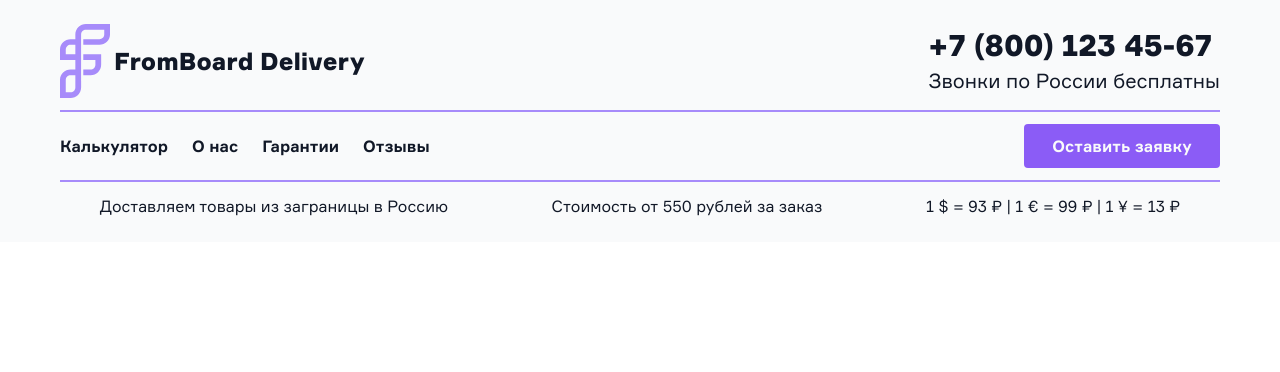
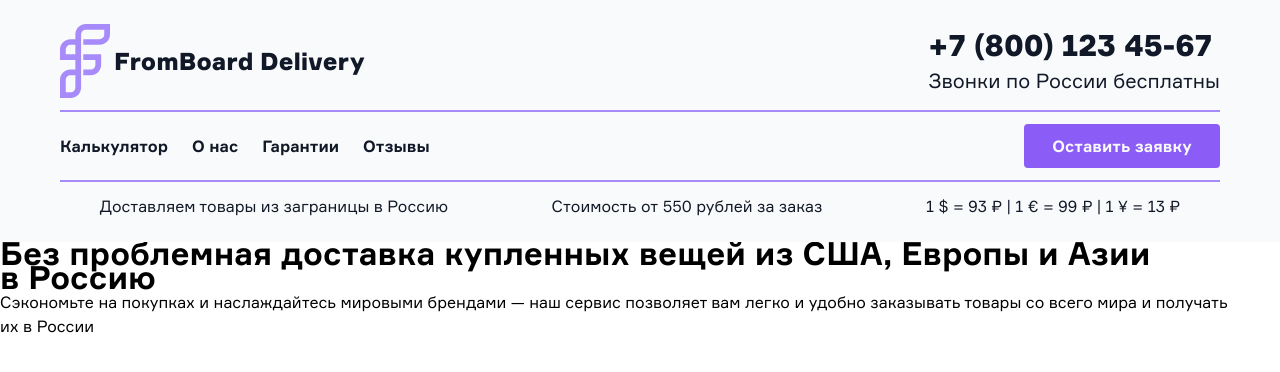
Before and after one commit to Aucismy/fromboard, a React (Create React App) app: page / in a window 1280 px wide. Shown: the top 372 px of the page. Built offline with nearby package versions, Linux system fonts and the light colour scheme.

Commit message:
Добавление главной страницы сайтап.

```diff
--- a/src/components/header/HeaderRightMenu.jsx
+++ b/src/components/header/HeaderRightMenu.jsx
@@ -5,6 +5,8 @@ import { useState, useRef, useEffect } from "react"
 // Импорт компонентов
 import DeliveryCost from "./DeliveryCost"
 import PhoneInfo from "./PhoneInfo"
+
+
 
 const HeaderRightMenu = () => {
 
--- a/src/components/main/App.jsx
+++ b/src/components/main/App.jsx
@@ -1,13 +1,19 @@
 import Header from "../header/Header"
+import MainPage from "../mainpage/MainPage"
 
 const App = () => {
+
+    const onClickOverlay = () => {
+
+    }
+
     return (
         <div className="fromboard-delivery">
             <Header />
+            <MainPage />
 
 
-
-            <div id="overlay"></div>
+            <div id="overlay" onClick={onClickOverlay}></div>
         </div>
     )
 }
--- /dev/null
+++ b/src/components/mainpage/MainHero.jsx
@@ -0,0 +1,11 @@
+import MainHeroInfo from "./MainHeroInfo"
+
+const MainHero = () => {
+    return (
+        <div className="main-hero">
+            <MainHeroInfo />
+        </div>
+    )
+}
+
+export default MainHero
--- /dev/null
+++ b/src/components/mainpage/MainHeroInfo.jsx
@@ -0,0 +1,13 @@
+
+
+const MainHeroInfo = () => {
+    return (
+        <div className="main-hero-info">
+            <h1>Без проблемная доставка купленных вещей из США, Европы и Азии в Россию</h1>
+            <p>Сэкономьте на покупках и наслаждайтесь мировыми брендами — наш сервис позволяет вам легко и удобно заказывать товары со всего мира и получать их в России</p>
+            <img src="" alt="" />
+        </div>
+    )
+}
+
+export default MainHeroInfo
--- /dev/null
+++ b/src/components/mainpage/MainPage.jsx
@@ -0,0 +1,11 @@
+import MainHero from "./MainHero"
+
+const MainPage = () => {
+    return (
+        <div className="main-page">
+            <MainHero />
+        </div>
+    )
+}
+
+export default MainPage
```
